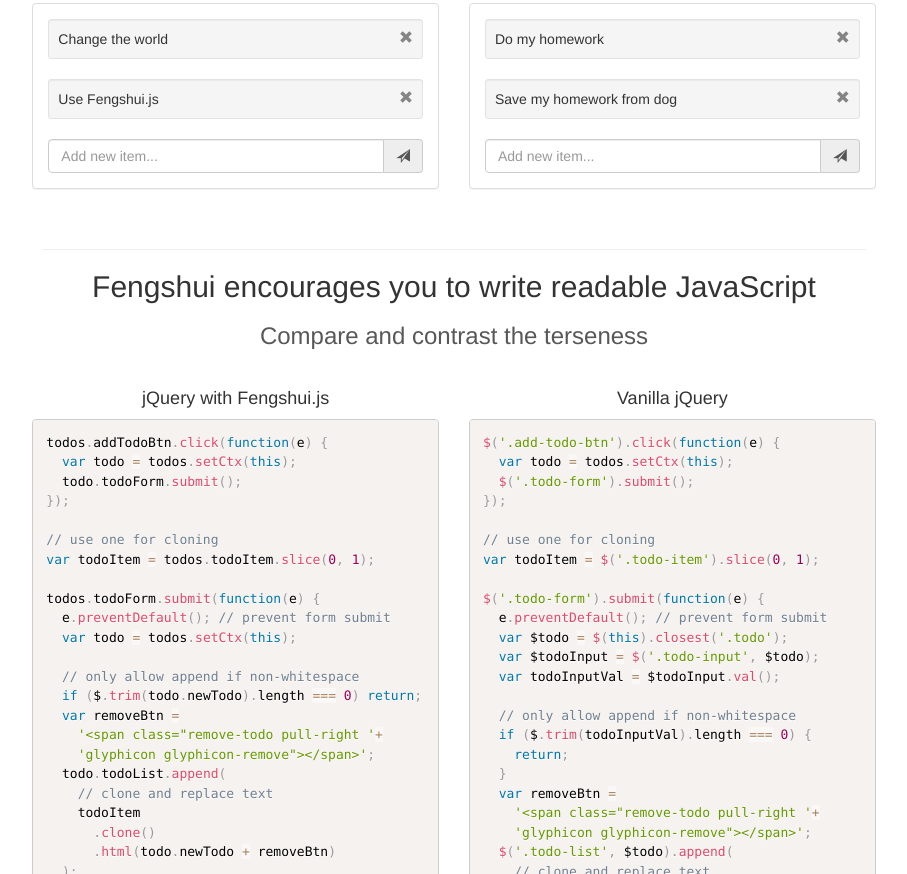
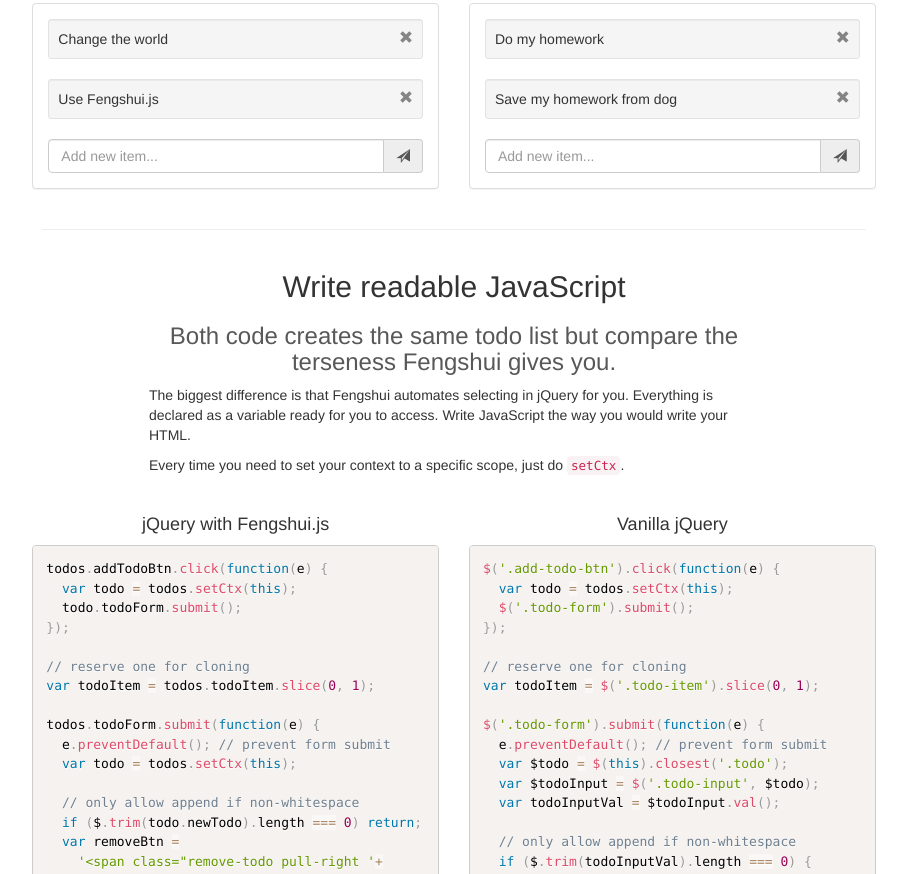
Before and after one commit to kenchangh/fengshui.js, a plain HTML site: page index.html in a window 1280 px wide. Shown: the part 574-1448 px from the top of the page, without its empty margins (186-1093 px from the left). Drawn offline with Linux system fonts and the light colour scheme.

Commit message:
Added description for code snippet

```diff
--- a/index.html
+++ b/index.html
@@ -130,10 +130,18 @@
   </div> <!-- .row -->
 
   <div class="col-md-8 col-md-offset-2">
-    <br>
     <hr>
-    <h2 class="text-center">Fengshui encourages you to write readable JavaScript</h2>
-    <h3 class="subhero text-center">Compare and contrast the terseness</h4>
+  </div>
+
+  <div class="col-md-6 col-md-offset-3">
+    <h2 class="text-center">Write readable JavaScript</h2>
+    <h3 class="subhero text-center">Both code creates the same todo list but compare the terseness Fengshui gives you.</h4>
+  </div>
+
+  <div class="col-md-6 col-md-offset-3">
+    <p>The biggest difference is that Fengshui automates selecting in jQuery for you. Everything is declared as a variable ready for you to access. Write JavaScript the way you would write your HTML.</p>
+
+    <p>Every time you need to set your context to a specific scope, just do <code>setCtx</code>.</p>
   </div>
 
   <div class="row">
@@ -145,7 +153,7 @@
   todo.todoForm.submit();
 });
 
-// use one for cloning
+// reserve one for cloning
 var todoItem = todos.todoItem.slice(0, 1);
 
 todos.todoForm.submit(function(e) {
@@ -185,7 +193,7 @@
   $('.todo-form').submit();
 });
 
-// use one for cloning
+// reserve one for cloning
 var todoItem = $('.todo-item').slice(0, 1);
 
 $('.todo-form').submit(function(e) {
```
